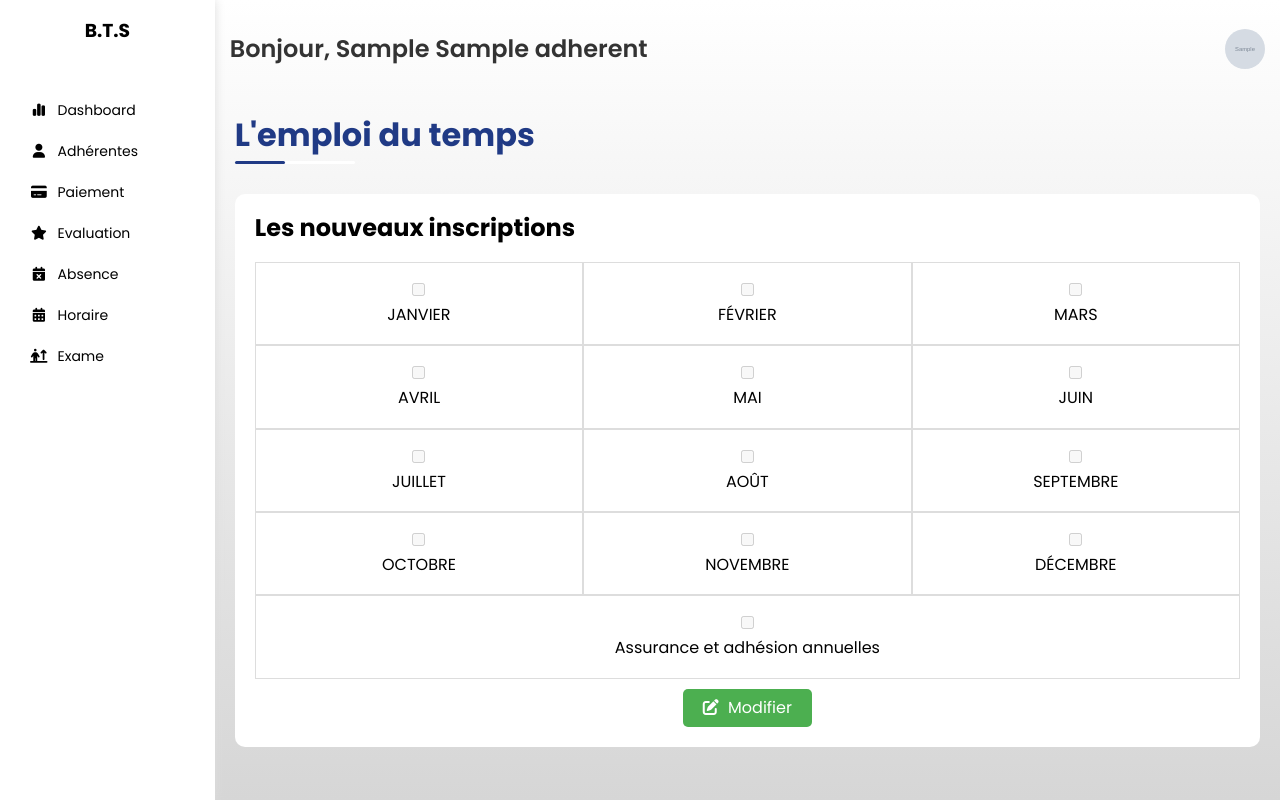
After one commit to MohcineJAAD/projetStage, a PHP site: page /assets/admin/paiement_child.php in a window 1280 px wide. The commit adds this page. Run offline with PHP 8.4, Linux system fonts and the light colour scheme; the visitor is signed in with stand-in values (Sample User, id 1); tables that the repository leaves empty or names only in its code hold one stand-in row (values such as "Sample post"); grey boxes marked "Sample" are stand-in pictures.

Commit message:
Backand V3

```diff
--- a/assets/admin/adherentes.php
+++ b/assets/admin/adherentes.php
@@ -96,6 +96,7 @@ session_start();
                     </div>
                     <table class="fs-15 w-full" id="adherent-list">
                         <thead>
+                            <tr>
                             <tr>
                                 <th>Nom complet</th>
                                 <th>Identifiant</th>
--- /dev/null
+++ b/assets/admin/paiement_child.php
@@ -0,0 +1,167 @@
+<!DOCTYPE html>
+<html lang="fr">
+
+<head>
+    <meta charset="UTF-8">
+    <meta name="viewport" content="width=device-width, initial-scale=1.0">
+    <link rel="stylesheet" href="../css/framework.css">
+    <link rel="stylesheet" href="../css/dashbord.css">
+    <link rel="stylesheet" href="../css/normalize.css" />
+    <link rel="stylesheet" href="../css/all.min.css" />
+    <link rel="preconnect" href="https://fonts.googleapis.com">
+    <link rel="preconnect" href="https://fonts.gstatic.com" crossorigin>
+    <link href="https://fonts.googleapis.com/css2?family=Poppins:wght@300;400;500;600;700&display=swap" rel="stylesheet" />
+    <title>Dashboard</title>
+    <style>
+        .hidden {
+            display: none;
+        }
+
+        .flex-table {
+            display: flex;
+            flex-wrap: wrap;
+            width: 100%;
+            margin: 0 auto;
+        }
+
+        .flex-row {
+            display: flex;
+            width: 100%;
+            flex-wrap: wrap;
+        }
+
+        .flex-cell {
+            flex: 1 1 33.33%;
+            padding: 20px;
+            text-align: center;
+            border: 1px solid #ddd;
+            display: flex;
+            flex-direction: column;
+            align-items: center;
+            justify-content: center;
+        }
+
+        .flex-cell h4 {
+            margin: 10px 0 0;
+            font-weight: normal;
+        }
+
+        .paid {
+            background-color: #d4edda;
+        }
+
+        .action-buttons {
+            text-align: center;
+            margin-top: 20px;
+        }
+
+        .action-buttons button {
+            margin: 0 10px;
+        }
+
+        @media (max-width: 768px) {
+            .flex-cell {
+                flex: 1 1 50%;
+            }
+        }
+
+        @media (max-width: 480px) {
+            .flex-cell {
+                flex: 1 1 100%;
+            }
+        }
+    </style>
+</head>
+
+<body>
+    <div class="page d-flex">
+        <?php require 'sidebar.php'; ?>
+        <div class="content w-full">
+            <?php require 'header.php'; ?>
+            <h1 class="p-relative">L'emploi du temps</h1>
+            <div class="absences p-20 bg-fff rad-10 m-20">
+                <h2 class="mt-0 mb-20">Les nouveaux inscriptions</h2>
+                <?php
+                // Fetch payment data from the database
+                $identifier = isset($_GET['id']) ? $_GET['id'] : '';
+                $monthsPaid = [];
+                $annualPaid = false;
+
+                if (!empty($identifier)) {
+                    require '../php/db_connection.php';
+
+                    $sql = "SELECT type, payment_date FROM payments WHERE identifier = '$identifier'";
+                    $result = $conn->query($sql);
+
+                    if ($result->num_rows > 0) {
+                        while ($row = $result->fetch_assoc()) {
+                            if ($row['type'] == 'assurance') {
+                                $annualPaid = true;
+                            } else {
+                                $paymentMonth = date('n', strtotime($row['payment_date']));
+                                $monthsPaid[] = (int)$paymentMonth;
+                            }
+                        }
+                    }
+
+                    $conn->close();
+                }
+                ?>
+                <form class="horaire responsive-table" method="POST" action="../php/save_payments.php">
+                    <input type="hidden" name="adherent" value="<?php echo htmlspecialchars($identifier); ?>">
+                    <div class="flex-table">
+                        <?php
+                        $months = [
+                            1 => 'JANVIER', 2 => 'FÉVRIER', 3 => 'MARS',
+                            4 => 'AVRIL', 5 => 'MAI', 6 => 'JUIN',
+                            7 => 'JUILLET', 8 => 'AOÛT', 9 => 'SEPTEMBRE',
+                            10 => 'OCTOBRE', 11 => 'NOVEMBRE', 12 => 'DÉCEMBRE'
+                        ];
+                        foreach (array_chunk($months, 3, true) as $monthChunk) {
+                            echo '<div class="flex-row">';
+                            foreach ($monthChunk as $value => $name) {
+                                $paidClass = in_array($value, $monthsPaid) ? ' paid' : '';
+                                $isChecked = in_array($value, $monthsPaid) ? 'checked' : '';
+                                echo '<div class="flex-cell' . $paidClass . '">';
+                                echo '<input type="checkbox" name="months[]" value="' . $value . '" ' . $isChecked . ' disabled>';
+                                echo '<h4>' . $name . '</h4>';
+                                echo '</div>';
+                            }
+                            echo '</div>';
+                        }
+                        ?>
+                        <div class="flex-row">
+                            <div class="flex-cell<?php echo $annualPaid ? ' paid' : ''; ?>" style="flex: 1;">
+                                <input type="checkbox" name="assurance" value="assurance" <?php echo $annualPaid ? 'checked' : ''; ?> disabled>
+                                <h4>Assurance et adhésion annuelles</h4>
+                            </div>
+                        </div>
+                    </div>
+                    <div class="action-buttons">
+                        <button type="button" class="modify-btn btn-shape mb-10"><i class="fas fa-edit"></i> Modifier</button>
+                        <button type="submit" class="save-btn btn-shape mb-10 hidden"><i class="fas fa-save"></i> Sauvegarder</button>
+                    </div>
+                </form>
+
+            </div>
+        </div>
+    </div>
+    <script>
+        document.querySelector('.modify-btn').addEventListener('click', function() {
+            document.querySelectorAll('input[type="checkbox"]').forEach(function(checkbox) {
+                checkbox.disabled = false;
+            });
+            document.querySelector('.modify-btn').classList.add('hidden');
+            document.querySelector('.save-btn').classList.remove('hidden');
+        });
+
+        document.querySelector('.horaire').addEventListener('submit', function(event) {
+            // Keep checkboxes enabled for form submission
+            document.querySelectorAll('input[type="checkbox"]').forEach(function(checkbox) {
+                checkbox.disabled = false;
+            });
+        });
+    </script>
+</body>
+
+</html>
--- a/assets/admin/sidebar.php
+++ b/assets/admin/sidebar.php
@@ -11,13 +11,13 @@
             </a>
         </li>
         <li>
-            <a href="adherentes.php" class="<?php echo $current_page == 'opProfesseur.php' ? 'active' : ''; ?> d-flex align-c fs-14 color-000 rad-6 p-10">
+            <a href="adherentes.php" class="<?php echo $current_page == 'adherentes.php' ? 'active' : ''; ?> d-flex align-c fs-14 color-000 rad-6 p-10">
                 <i class="fa-solid fa-user fa-fw"></i>
                 <span class="fs-14 ml-10">Adhérentes</span>
             </a>
         </li>
         <li>
-            <a href="opEtudient.php" class="<?php echo $current_page == 'opEtudient.php' ? 'active' : ''; ?> d-flex align-c fs-14 color-000 rad-6 p-10">
+            <a href="paiement.php" class="<?php echo $current_page == 'paiement.php' ? 'active' : ''; ?> d-flex align-c fs-14 color-000 rad-6 p-10">
                 <i class="fa-solid fa-credit-card fa-fw"></i>
                 <span class="fs-14 ml-10">Paiement</span>
             </a>
--- a/assets/css/dashbord.css
+++ b/assets/css/dashbord.css
@@ -769,12 +769,12 @@ label:not(.form-personne label) {
     border-radius: 5px;
     cursor: pointer;
 }
-.edit-btn,
+.modify-btn,
 .delete-btn,
 .save-btn {
     color: var(--color-30);
 }
-.edit-btn {
+.modify-btn {
     background-color: #4CAF50;
 }
 .delete-btn {
```
Also changed, not shown: assets/admin/paiement.php (added, +167 -0 lines), assets/php/save_payments.php (added, +67 -0 lines).
